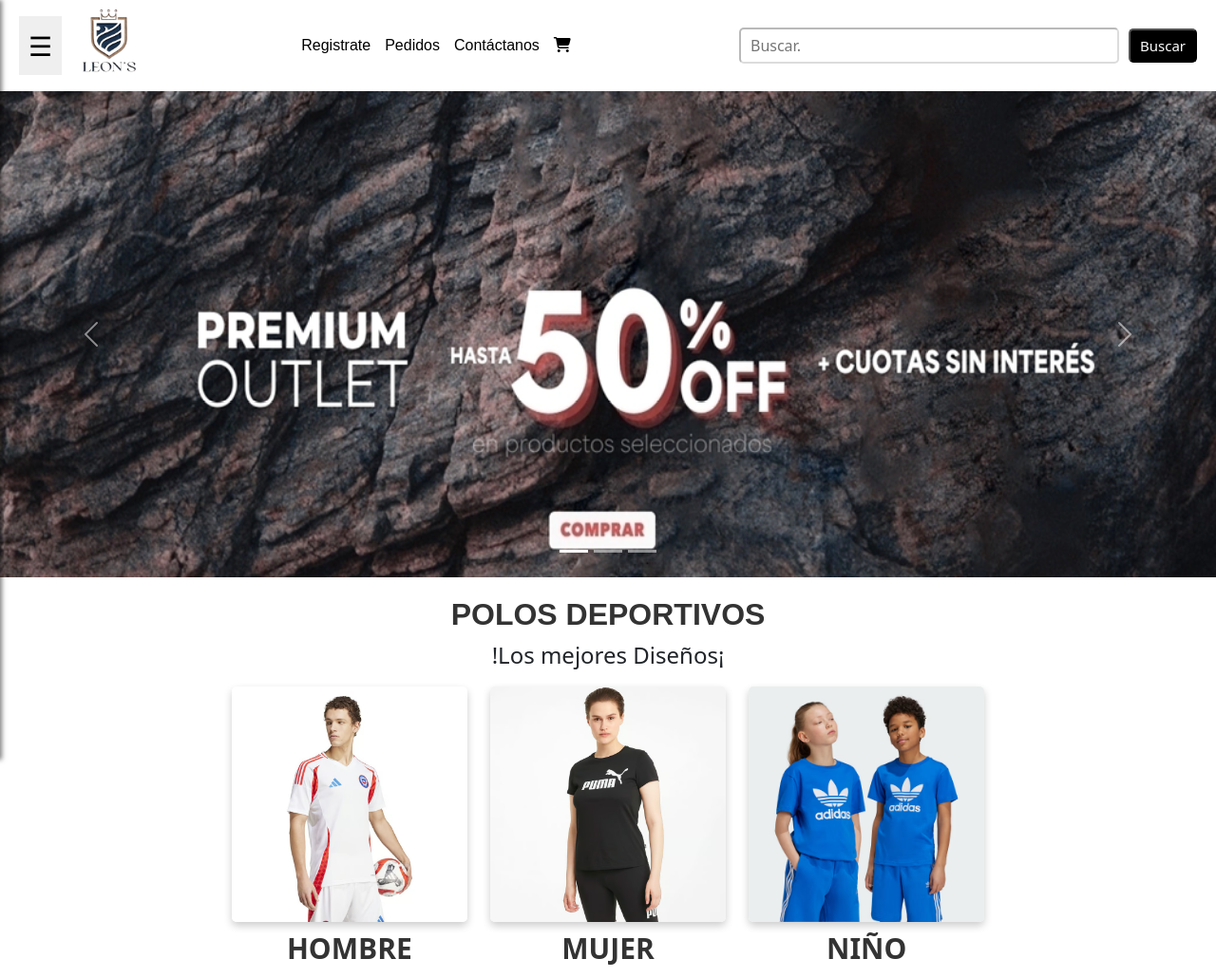
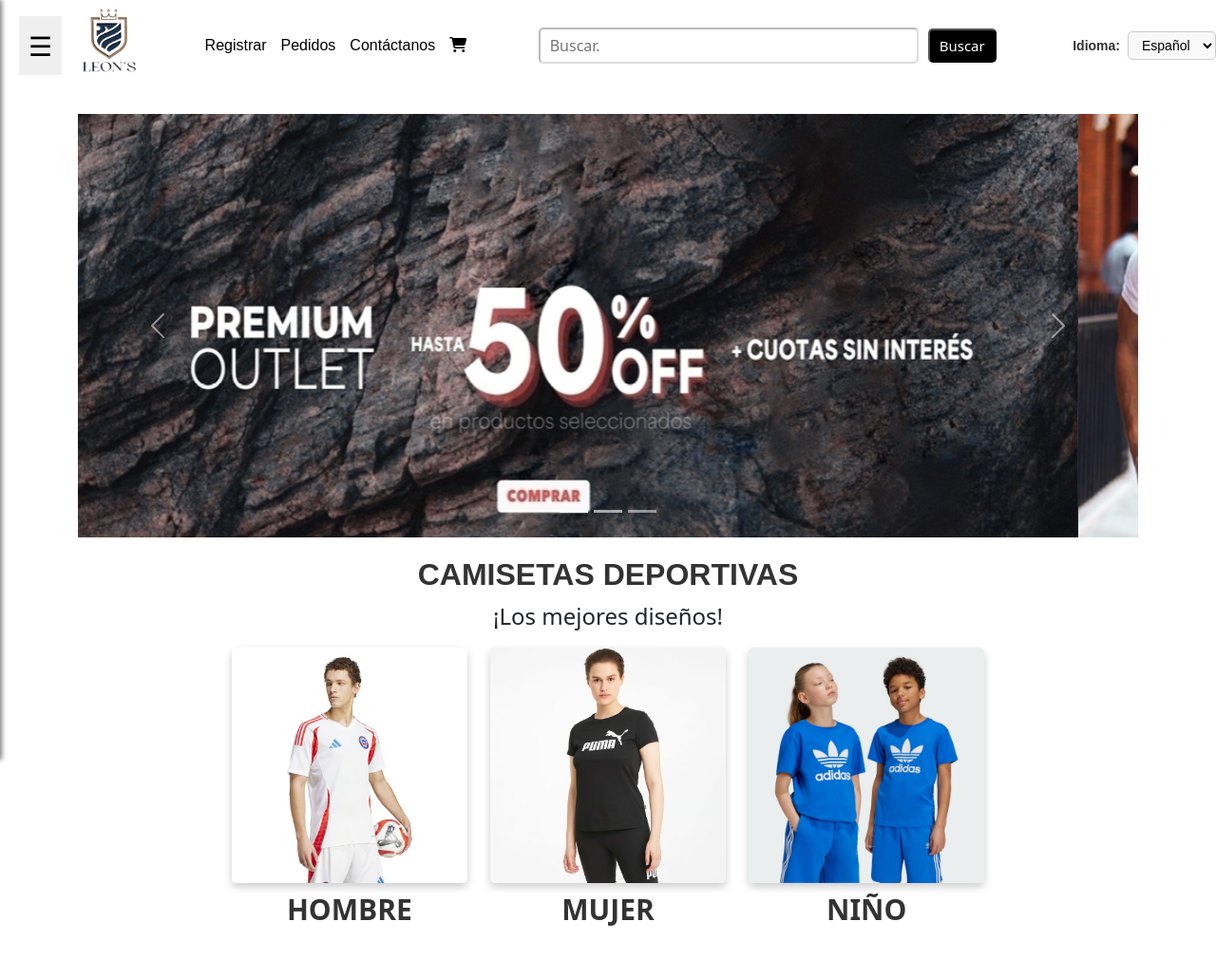
Before and after one commit to llanosNEGO/textileria, a website: page public/index.html in a window 1280 px wide. Shown: the top 1030 px of the page at 95% size. Drawn offline with nearby package versions, Linux system fonts and the light colour scheme.

Commit message:
agregue el cambio de lenguaje

```diff
--- a/public/index.html
+++ b/public/index.html
@@ -27,6 +27,13 @@
                 <input type="text" placeholder="Buscar." class="input">
                 <button class="search-btn">Buscar</button>
             </div>
+            <div class="language-selector">
+                <label for="language-select">Idioma:</label>
+                <select id="language-select" onchange="changeLanguage()">
+                    <option value="es">Español</option>
+                    <option value="en">English</option>
+                </select>
+            </div>
             <!-- Menú lateral -->
             <div id="menuDropdown" class="menu-dropdown">
                 <div class="menu-header">
@@ -54,8 +61,9 @@
             </div>
         </nav>
     </header>
-    <section>
-        <div id="carouselExampleIndicators" class="carousel slide">
+    <!-- Carousel -->
+    <section class="container mt-4">
+        <div id="carouselExampleIndicators" class="carousel slide" data-bs-ride="carousel">
             <div class="carousel-indicators">
                 <button type="button" data-bs-target="#carouselExampleIndicators" data-bs-slide-to="0" class="active" aria-current="true" aria-label="Slide 1"></button>
                 <button type="button" data-bs-target="#carouselExampleIndicators" data-bs-slide-to="1" aria-label="Slide 2"></button>
@@ -63,13 +71,13 @@
             </div>
             <div class="carousel-inner">
                 <div class="carousel-item active">
-                <img src="/images/carrusel11.png" class="d-block w-100" alt=".">
+                    <img src="/images/carrusel11.png" class="d-block w-100" alt="...">
                 </div>
                 <div class="carousel-item">
-                <img src="/images/carrusel22.png" class="d-block w-100" alt=".">
+                    <img src="/images/carrusel22.png" class="d-block w-100" alt="...">
                 </div>
                 <div class="carousel-item">
-                <img src="/images/carrusel33.png" class="d-block w-100" alt=".">
+                    <img src="/images/carrusel33.png" class="d-block w-100" alt="...">
                 </div>
             </div>
             <button class="carousel-control-prev" type="button" data-bs-target="#carouselExampleIndicators" data-bs-slide="prev">
@@ -255,35 +263,66 @@
             menu.classList.toggle("show");
         }
 
-        // Cerrar el menú cuando se hace clic fuera de él
         window.onclick = function(event) {
             var menu = document.getElementById("menuDropdown");
             if (!event.target.closest('.menu-icon') && !event.target.closest('#menuDropdown')) {
                 menu.classList.remove("show");
             }
         }
-        // Función para alternar la vista previa
         function togglePreview(title, price, imageUrl) {
-            // Llamamos a la función para actualizar el contenido del modal
             openPreview(title, price, imageUrl);
         }
 
-        // Función para abrir el modal y mostrar la información del producto
         function openPreview(title, price, imageUrl) {
-            // Actualizamos el contenido del modal con la información del producto
             document.getElementById('modalImage').src = imageUrl;
             document.getElementById('modalTitle').innerText = title;
             document.getElementById('modalPrice').innerText = price;
 
-            // Mostramos el modal
             document.getElementById('modalPreview').style.display = 'flex';
         }
 
-        // Función para cerrar el modal
         function closePreview() {
-            // Ocultamos el modal
             document.getElementById('modalPreview').style.display = 'none';
         }
+        async function loadTranslations(language) {
+            try {
+                const response = await fetch(`/locales/${language}.json`);
+                const translations = await response.json();
+                updatePageContent(translations);
+            } catch (error) {
+                console.error('Error loading translations:', error);
+            }
+        }
+
+        function updatePageContent(translations) {
+            document.querySelector('.h-pedios').textContent = translations.navbar.register;
+            document.querySelectorAll('.h-pedios')[1].textContent = translations.navbar.orders;
+            document.querySelector('.h-contactanos').textContent = translations.navbar.contact_us;
+            document.querySelector('.search-btn').textContent = translations.navbar.search_placeholder;
+
+            document.querySelector('.categories h2').textContent = translations.sections.categories.sports_shirts;
+            document.querySelector('.categories h4').textContent = translations.sections.categories.best_designs;
+
+            document.querySelector('.footer-center1 a:nth-child(1)').textContent = translations.sections.footer.home;
+            document.querySelector('.footer-center1 a:nth-child(2)').textContent = translations.sections.footer.menu;
+            document.querySelector('.footer-center1 a:nth-child(3)').textContent = translations.sections.footer.service;
+            document.querySelector('.footer-center1 a:nth-child(4)').textContent = translations.sections.footer.blog;
+            document.querySelector('.footer-center1 a:nth-child(5)').textContent = translations.sections.footer.about_us;
+            document.querySelector('.footer-center2 a:nth-child(1)').textContent = translations.sections.footer.contact;
+            document.querySelector('.footer-center2 a:nth-child(2)').textContent = translations.sections.footer.phone;
+            document.querySelector('.footer-center2 a:nth-child(3)').textContent = translations.sections.footer.email;
+            document.querySelector('.footer-center2 a:nth-child(4)').textContent = translations.sections.footer.location;
+            document.querySelector('.footer-right h2').textContent = translations.sections.footer.payment_methods;
+        }
+
+        function changeLanguage() {
+            const language = document.getElementById('language-select').value;
+            loadTranslations(language);
+        }
+
+        window.onload = () => {
+            loadTranslations('es');
+        };
     </script>
 </body>
 <script src="https://cdn.jsdelivr.net/npm/@popperjs/core@2.11.8/dist/umd/popper.min.js" integrity="sha384-I7E8VVD/ismYTF4hNIPjVp/Zjvgyol6VFvRkX/vR+Vc4jQkC+hVqc2pM8ODewa9r" crossorigin="anonymous"></script>
--- /dev/null
+++ b/public/locales/es.json
@@ -0,0 +1,32 @@
+{
+    "navbar": {
+      "register": "Registrar",
+      "orders": "Pedidos",
+      "contact_us": "Contáctanos",
+      "search_placeholder": "Buscar"
+    },
+    "sections": {
+      "carousel": {
+        "previous": "Anterior",
+        "next": "Siguiente"
+      },
+      "categories": {
+        "sports_shirts": "CAMISETAS DEPORTIVAS",
+        "best_designs": "¡Los mejores diseños!",
+        "sports_hoodies": "SUDADERAS DEPORTIVAS",
+        "latest_fashion": "¡Lo último en moda!"
+      },
+      "footer": {
+        "home": "Inicio",
+        "menu": "Menú",
+        "service": "Servicio",
+        "blog": "Blog",
+        "about_us": "Sobre nosotros",
+        "contact": "Contacto",
+        "phone": "Teléfono",
+        "email": "Correo electrónico",
+        "location": "Dirección",
+        "payment_methods": "Métodos de pago"
+      }
+    }
+  }
--- a/public/styles/index.css
+++ b/public/styles/index.css
@@ -346,6 +346,29 @@
     margin-right: 8px;
     font-size: 16px;
 }
+
+/* Estilos generales para la sección del selector de idioma */
+.language-selector {
+    display: flex;
+    align-items: center;
+    gap: 8px;
+    font-family: Arial, sans-serif;
+    font-size: 14px;
+    color: #333;
+    font-weight: bold;
+}
+
+/* Estilo del select */
+.language-selector select {
+    padding: 5px 10px;
+    border: 1px solid #ccc;
+    border-radius: 5px;
+    background-color: #f9f9f9;
+    font-size: 14px;
+    cursor: pointer;
+    transition: border-color 0.3s ease;
+}
+
 /* Responsive para tablets y pantallas medianas */
 @media (max-width: 992px) {
     .navbar {
@@ -374,8 +397,7 @@
     }
 }
 
-/* Responsive para móviles */
-@media (max-width: 768px) {
+@media (max-width: 650px) {
     .navbar {
         padding: 10px;
     }
```
Also changed, not shown: public/locales/en.json (added, +32 -0 lines). Lines whose indentation alone changed are shown as unchanged.
